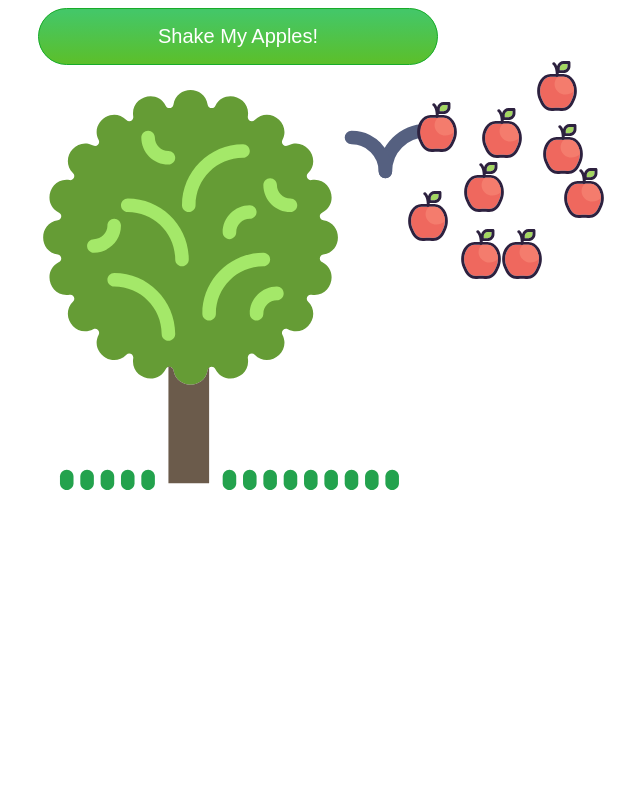
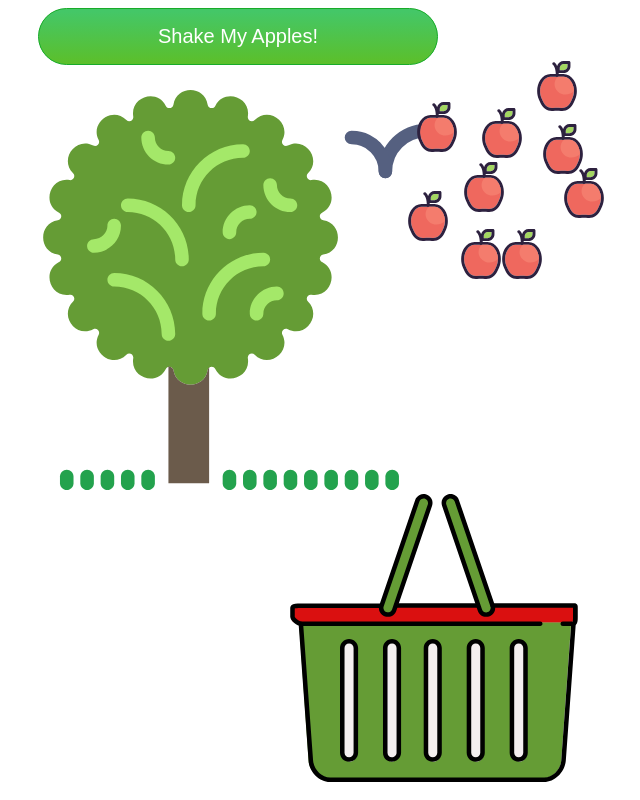
Before and after one commit to 03mirosima/shake-it-tree, a React app: page / in a window 1280 px wide. Shown: the whole page, without its empty margins (402-1042 px from the left). Built offline with nearby package versions, Linux system fonts and the light colour scheme.

Commit message:
Basket component added

```diff
--- /dev/null
+++ b/src/components/Basket.jsx
@@ -0,0 +1,9 @@
+import basket from "../images/basket.svg";
+
+export default function Basket() {
+  return (
+    <div className="basket-wrapper">
+      <img src={basket} />
+    </div>
+  );
+}
--- a/src/components/ShakeButton.jsx
+++ b/src/components/ShakeButton.jsx
@@ -20,12 +20,8 @@ export default function ShakeButton() {
   }
   function handleDown() {
     for (let item = 0; item <= apples.length; item++) {
-      setTimeout(
-        () =>
-          dispatch(
-            setAppleDown({ id: item, transition: `${Math.random() * 10}s` })
-          ),
-        Math.floor(Math.random() * 1000)
+      dispatch(
+        setAppleDown({ id: item, transition: `${Math.random() * 10}s` })
       );
     }
   }
--- a/src/components/Tree.jsx
+++ b/src/components/Tree.jsx
@@ -3,6 +3,7 @@ import Apples from "./Apples";
 import { useSelector } from "react-redux";
 import { selectAllApples } from "../store/treeSlice";
 import ShakeButton from "./ShakeButton";
+import Basket from "./Basket";
 
 const Tree = () => {
   const apples = useSelector(selectAllApples);
@@ -15,6 +16,7 @@ const Tree = () => {
         {apples.map((a) => (
           <Apples key={a.id} style={a} />
         ))}
+        <Basket />
       </div>
     </>
   );
--- a/src/styles/index.scss
+++ b/src/styles/index.scss
@@ -45,6 +45,10 @@ body {
           }
         }
       }
+      .basket-wrapper {
+        position: absolute;
+        right: 300px;
+      }
     }
     .apple {
       overflow: hidden;
```
Also changed, not shown: src/images/basket.svg (added).
